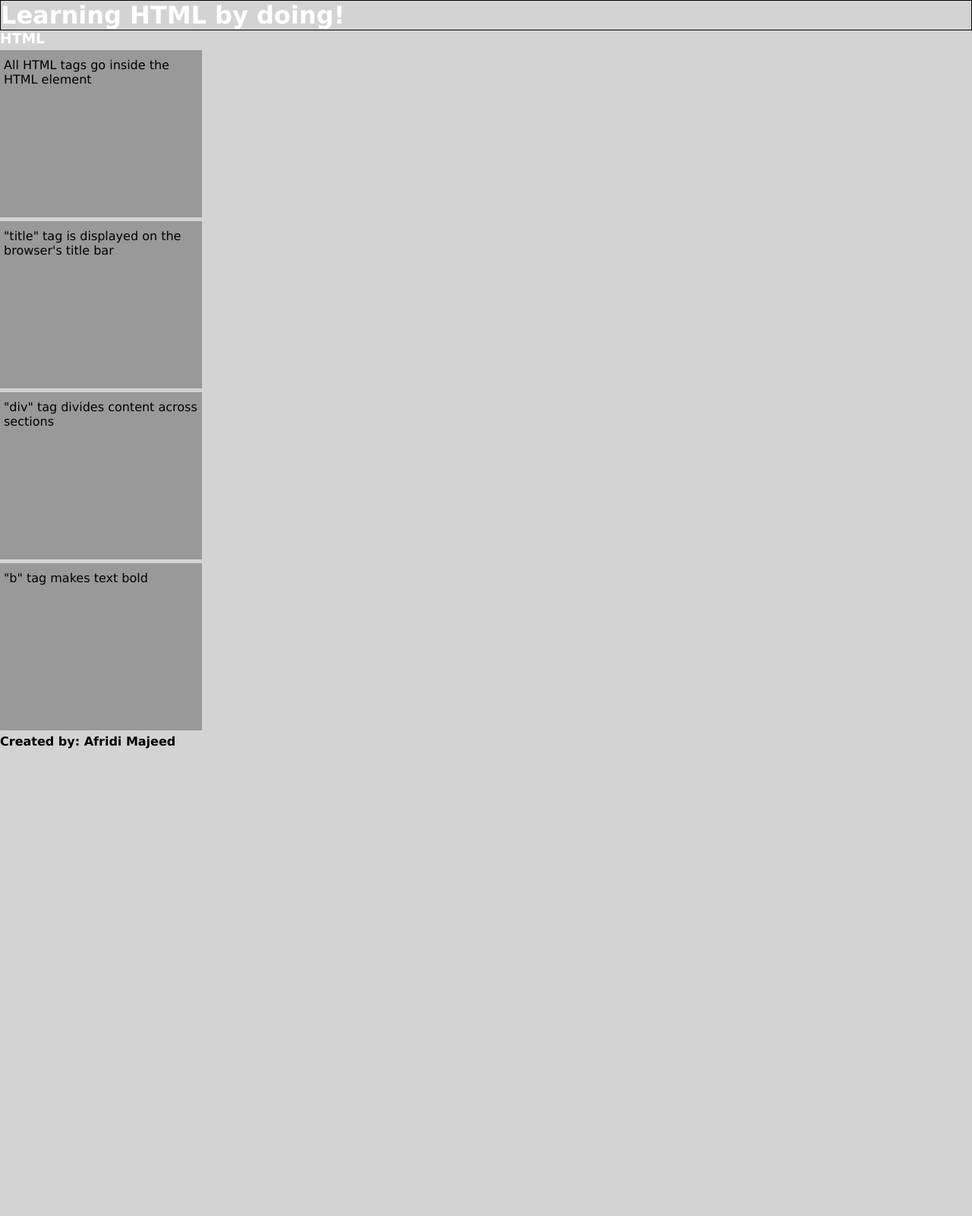
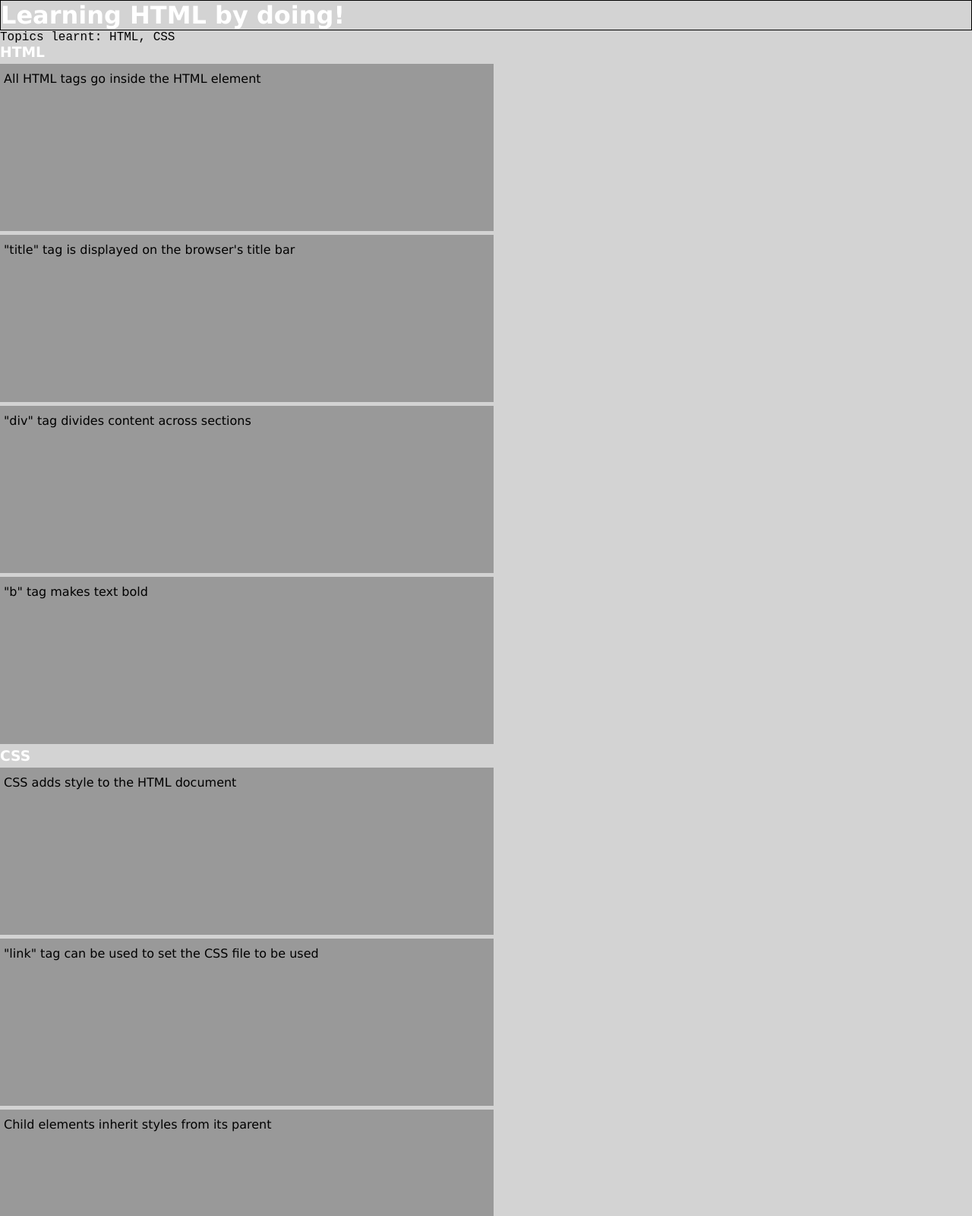
Before and after one commit to afridim97/Crio-WinterofDoing, a plain HTML site: page 24_hour_Full-Stack_Sprint/HTML and CSS Byte/index.html in a window 1280 px wide. Shown: the top 1600 px of the page at 76% size. Before the commit the page ends 985 px from the top, so only its background shows below. Drawn offline with Linux system fonts and the light colour scheme.

Commit message:
module 3 grouping HTML elements

```diff
--- a/24_hour_Full-Stack_Sprint/HTML and CSS Byte/index.html
+++ b/24_hour_Full-Stack_Sprint/HTML and CSS Byte/index.html
@@ -8,11 +8,11 @@
     padding: 0px;
   }
 
-  /* CSS selector to set style for the <body> element */
+
   body {
-    /* Set the font of text displayed */
+
     font-family: Verdana;
-    /* Set the background color */
+
     background-color: lightgrey;
   }
 
@@ -27,14 +27,24 @@
     color: white;
   }
 
-  div {
+ .tile {
     background-color: #999999;
     margin: 5px 0px 5px 0px;
     padding: 10px 5px;
     height: 200px;
-    width: 20%;
+    width: 50%;
   }
 
+  #o{
+     font-family:'Courier New';
+  }
+
+  #container{
+
+      padding:100px;
+
+      margin-bottom:10px;
+  }
 
 </style>
 
@@ -43,13 +53,30 @@
 <body>
 <title>Getting Started with HTML</title>
     <h1>Learning HTML by doing!</h1>
+    <div id="o">Topics learnt: HTML, CSS</div>
+    <div class="container">
+        <h3>HTML</h3>
 
-    <h3>HTML</h3>
+    <div class="tile">All HTML tags go inside the HTML element</div>
+    <div class="tile">"title" tag is displayed on the browser's title bar</div>
+    <div class="tile">"div" tag divides content across sections</div>
+    <div class="tile"> "b" tag makes text bold</div>
+</div>
 
-    <div>All HTML tags go inside the HTML element</div>
-    <div>"title" tag is displayed on the browser's title bar</div>
-    <div>"div" tag divides content across sections</div>
-    <div> "b" tag makes text bold</div>
+<div class="container">
+    <h3>CSS</h3>
+
+
+<div class="tile">CSS adds style to the HTML document</div>
+
+<div class="tile">"link" tag can be used to set the CSS file to be used</div>
+
+<div class="tile">Child elements inherit styles from its parent</div>
+
+<div class="tile">Different metrics like px, %, pt can be used to specify length</div>
+
+</div>
+
 
     <p> <b> Created by: Afridi Majeed </b> </p>
 </body>
```
